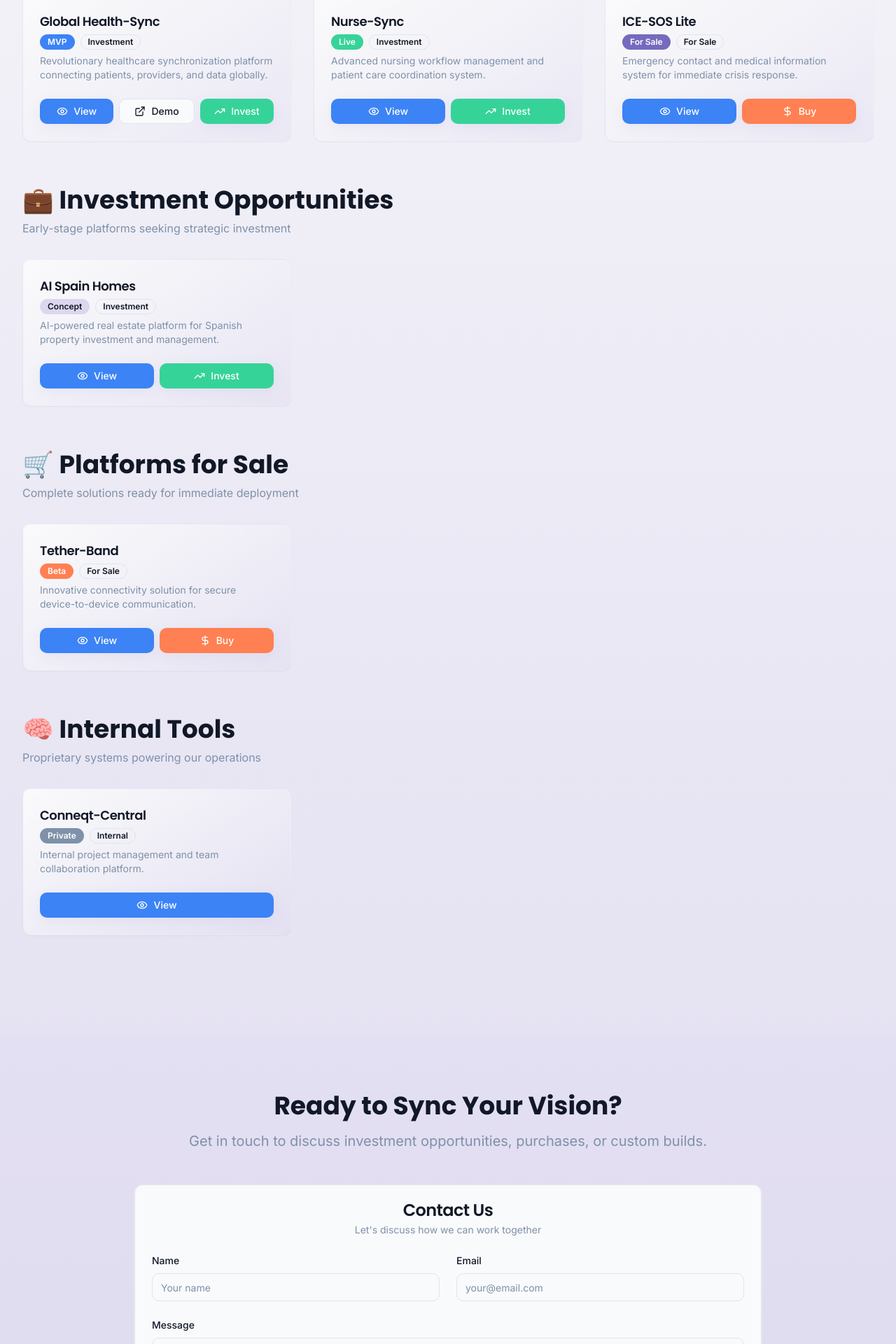
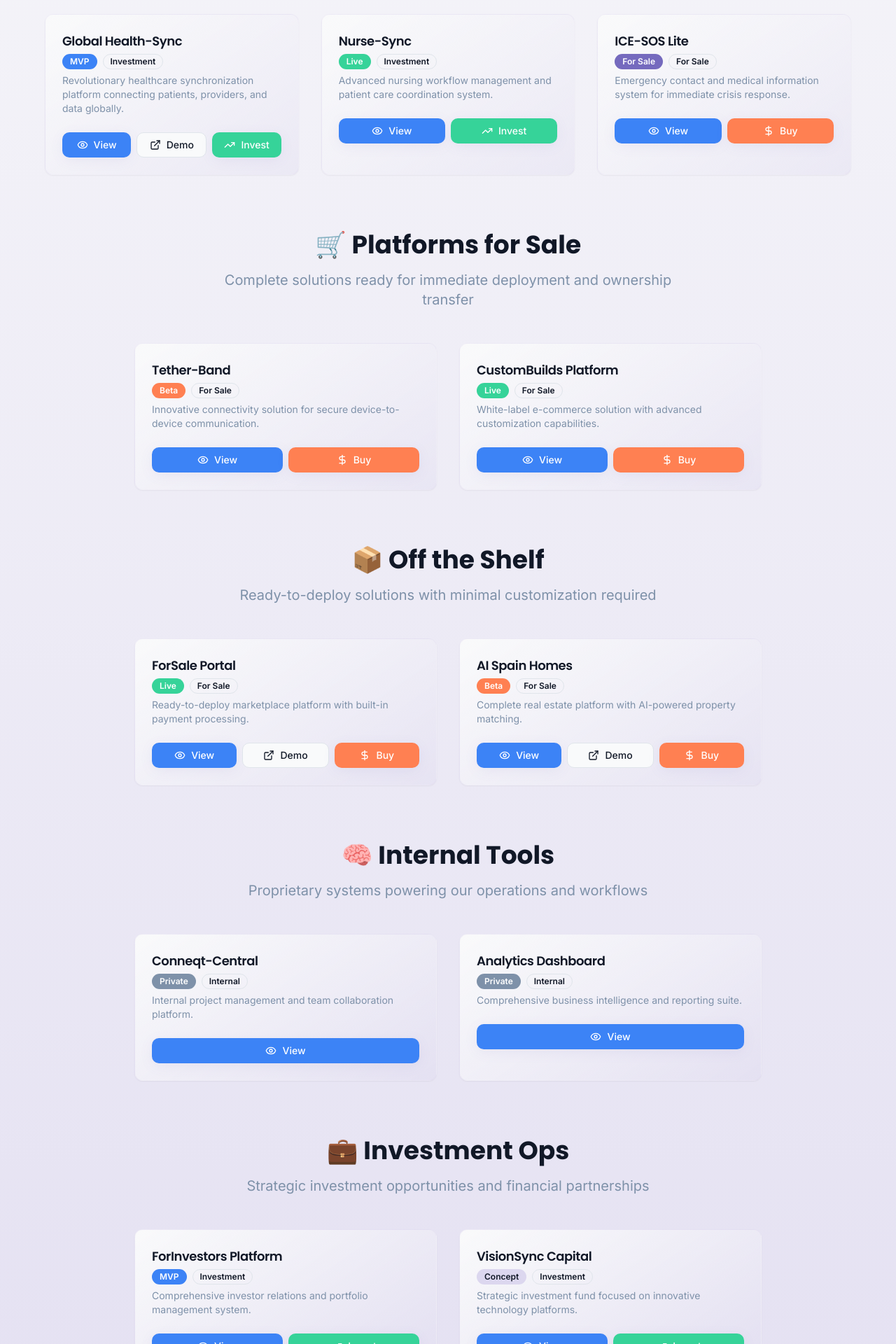
Before and after one commit to LeeSpain/vision-sync, a React (Vite) app: page / in a window 1280 px wide. Shown: the part 853-2773 px from the top of the page at 70% size. Built offline with nearby package versions, Linux system fonts and the light colour scheme.

Commit message:
Refine Homepage Layout
Update homepage to showcase 3 featured projects, platforms for sale, off-the-shelf solutions, internal tools, and investment opportunities. Improve card design for a more professional and attractive appearance, with centralized alignment.

```diff
--- a/src/pages/Index.tsx
+++ b/src/pages/Index.tsx
@@ -42,18 +42,7 @@ const Index = () => {
     },
   ];
 
-  const investmentProjects = [
-    {
-      title: 'AI Spain Homes',
-      description: 'AI-powered real estate platform for Spanish property investment and management.',
-      status: 'Concept' as const,
-      category: 'Investment' as const,
-      route: '/ai-spain-homes',
-      actions: { view: true, invest: true },
-    },
-  ];
-
-  const forSaleProjects = [
+  const platformsForSale = [
     {
       title: 'Tether-Band',
       description: 'Innovative connectivity solution for secure device-to-device communication.',
@@ -61,6 +50,33 @@ const Index = () => {
       category: 'For Sale' as const,
       route: '/tether-band',
       actions: { view: true, buy: true },
+    },
+    {
+      title: 'CustomBuilds Platform',
+      description: 'White-label e-commerce solution with advanced customization capabilities.',
+      status: 'Live' as const,
+      category: 'For Sale' as const,
+      route: '/custom-builds',
+      actions: { view: true, buy: true },
+    },
+  ];
+
+  const offTheShelf = [
+    {
+      title: 'ForSale Portal',
+      description: 'Ready-to-deploy marketplace platform with built-in payment processing.',
+      status: 'Live' as const,
+      category: 'For Sale' as const,
+      route: '/for-sale',
+      actions: { view: true, buy: true, demo: true },
+    },
+    {
+      title: 'AI Spain Homes',
+      description: 'Complete real estate platform with AI-powered property matching.',
+      status: 'Beta' as const,
+      category: 'For Sale' as const,
+      route: '/ai-spain-homes',
+      actions: { view: true, buy: true, demo: true },
     },
   ];
 
@@ -72,6 +88,31 @@ const Index = () => {
       category: 'Internal' as const,
       route: '/conneqt-central',
       actions: { view: true },
+    },
+    {
+      title: 'Analytics Dashboard',
+      description: 'Comprehensive business intelligence and reporting suite.',
+      status: 'Private' as const,
+      category: 'Internal' as const,
+      actions: { view: true },
+    },
+  ];
+
+  const investmentOps = [
+    {
+      title: 'ForInvestors Platform',
+      description: 'Comprehensive investor relations and portfolio management system.',
+      status: 'MVP' as const,
+      category: 'Investment' as const,
+      route: '/for-investors',
+      actions: { view: true, invest: true },
+    },
+    {
+      title: 'VisionSync Capital',
+      description: 'Strategic investment fund focused on innovative technology platforms.',
+      status: 'Concept' as const,
+      category: 'Investment' as const,
+      actions: { view: true, invest: true },
     },
   ];
 
@@ -144,46 +185,77 @@ const Index = () => {
       <section id="projects" className="py-20 px-4 sm:px-6 lg:px-8">
         <div className="max-w-7xl mx-auto">
           {/* Featured Projects */}
-          <div className="mb-16">
-            <h2 className="text-4xl font-heading font-bold text-midnight-navy mb-2">🔥 Featured Projects</h2>
-            <p className="text-cool-gray mb-8">Flagship platforms ready for investment and growth</p>
-            <div className="grid grid-cols-1 md:grid-cols-2 lg:grid-cols-3 gap-8">
+          <div className="mb-20">
+            <div className="text-center mb-12">
+              <h2 className="text-4xl font-heading font-bold text-midnight-navy mb-4">🔥 Featured Projects</h2>
+              <p className="text-xl text-cool-gray max-w-2xl mx-auto">Flagship platforms ready for investment and growth</p>
+            </div>
+            <div className="flex justify-center">
+              <div className="grid grid-cols-1 md:grid-cols-2 lg:grid-cols-3 gap-8 max-w-6xl">
                 {featuredProjects.map((project, index) => (
                   <ProjectCard key={index} {...project} />
                 ))}
               </div>
             </div>
+          </div>
 
-          {/* Investment Opportunities */}
-          <div className="mb-16">
-            <h2 className="text-4xl font-heading font-bold text-midnight-navy mb-2">💼 Investment Opportunities</h2>
-            <p className="text-cool-gray mb-8">Early-stage platforms seeking strategic investment</p>
-            <div className="grid grid-cols-1 md:grid-cols-2 lg:grid-cols-3 gap-8">
-              {investmentProjects.map((project, index) => (
+          {/* Platforms for Sale */}
+          <div className="mb-20">
+            <div className="text-center mb-12">
+              <h2 className="text-4xl font-heading font-bold text-midnight-navy mb-4">🛒 Platforms for Sale</h2>
+              <p className="text-xl text-cool-gray max-w-2xl mx-auto">Complete solutions ready for immediate deployment and ownership transfer</p>
+            </div>
+            <div className="flex justify-center">
+              <div className="grid grid-cols-1 md:grid-cols-2 gap-8 max-w-4xl">
+                {platformsForSale.map((project, index) => (
                   <ProjectCard key={index} {...project} />
                 ))}
               </div>
             </div>
+          </div>
 
-          {/* Platforms for Sale */}
-          <div className="mb-16">
-            <h2 className="text-4xl font-heading font-bold text-midnight-navy mb-2">🛒 Platforms for Sale</h2>
-            <p className="text-cool-gray mb-8">Complete solutions ready for immediate deployment</p>
-            <div className="grid grid-cols-1 md:grid-cols-2 lg:grid-cols-3 gap-8">
-              {forSaleProjects.map((project, index) => (
+          {/* Off the Shelf */}
+          <div className="mb-20">
+            <div className="text-center mb-12">
+              <h2 className="text-4xl font-heading font-bold text-midnight-navy mb-4">📦 Off the Shelf</h2>
+              <p className="text-xl text-cool-gray max-w-2xl mx-auto">Ready-to-deploy solutions with minimal customization required</p>
+            </div>
+            <div className="flex justify-center">
+              <div className="grid grid-cols-1 md:grid-cols-2 gap-8 max-w-4xl">
+                {offTheShelf.map((project, index) => (
                   <ProjectCard key={index} {...project} />
                 ))}
               </div>
             </div>
+          </div>
 
           {/* Internal Tools */}
-          <div className="mb-16">
-            <h2 className="text-4xl font-heading font-bold text-midnight-navy mb-2">🧠 Internal Tools</h2>
-            <p className="text-cool-gray mb-8">Proprietary systems powering our operations</p>
-            <div className="grid grid-cols-1 md:grid-cols-2 lg:grid-cols-3 gap-8">
+          <div className="mb-20">
+            <div className="text-center mb-12">
+              <h2 className="text-4xl font-heading font-bold text-midnight-navy mb-4">🧠 Internal Tools</h2>
+              <p className="text-xl text-cool-gray max-w-2xl mx-auto">Proprietary systems powering our operations and workflows</p>
+            </div>
+            <div className="flex justify-center">
+              <div className="grid grid-cols-1 md:grid-cols-2 gap-8 max-w-4xl">
                 {internalTools.map((project, index) => (
                   <ProjectCard key={index} {...project} />
                 ))}
+              </div>
+            </div>
+          </div>
+
+          {/* Investment Ops */}
+          <div className="mb-20">
+            <div className="text-center mb-12">
+              <h2 className="text-4xl font-heading font-bold text-midnight-navy mb-4">💼 Investment Ops</h2>
+              <p className="text-xl text-cool-gray max-w-2xl mx-auto">Strategic investment opportunities and financial partnerships</p>
+            </div>
+            <div className="flex justify-center">
+              <div className="grid grid-cols-1 md:grid-cols-2 gap-8 max-w-4xl">
+                {investmentOps.map((project, index) => (
+                  <ProjectCard key={index} {...project} />
+                ))}
+              </div>
             </div>
           </div>
         </div>
```
Lines whose indentation alone changed are shown as unchanged.
